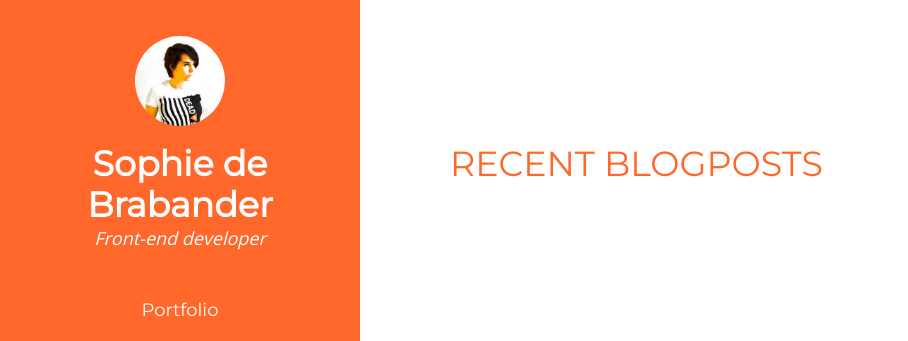
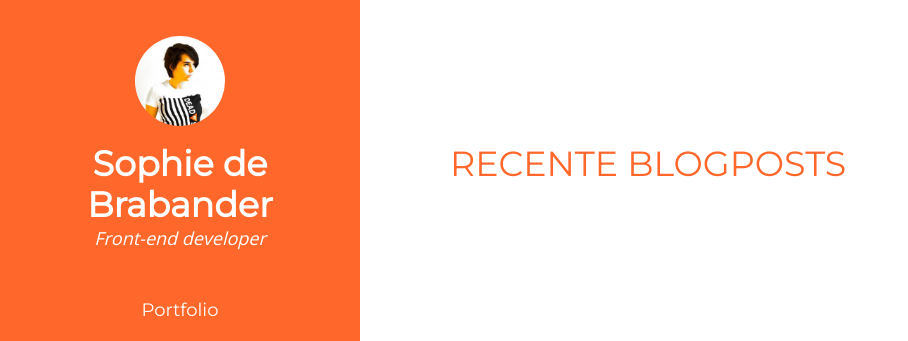
Before and after one commit to Zofie/zofie.github.io, a Jekyll site: the page built from index.html, in a window 1280 px wide. Shown: the top 341 px of the page, without its empty margins (0-908 px from the left). Built offline with Jekyll 4.4.1, drawn with Linux system fonts in a browser that asks for light colours; nearby versions of some CDN libraries; comment, search, counter and statistics services are not loaded.

```diff
--- a/css/screen.css
+++ b/css/screen.css
@@ -537,9 +537,9 @@ a.o-nav--main__list-item-link:hover, a.o-nav--main__list-item-link:visited, a.o-
 .o-blog__list + .o-blog__list { border-top: 2px solid #eee; }
 
 .o-portfolio__holder { -webkit-transition: .2s; transition: .2s; position: relative; bottom: 0; width: 100%; float: left; position: relative; padding-left: 0px; padding-right: 16px; margin-top: 16px; margin-top: 1rem; margin-bottom: 16px; margin-bottom: 1rem; cursor: pointer; }
-@media (min-width: 60em) { .o-portfolio__holder { width: 50%; float: left; position: relative; padding-left: 0px; padding-right: 16px; } }
-@media (min-width: 71.25em) { .o-portfolio__holder { width: 50%; float: left; position: relative; padding-left: 0px; padding-right: 32px; }
+@media (min-width: 60em) { .o-portfolio__holder { width: 50%; float: left; position: relative; padding-left: 0px; padding-right: 16px; }
   .o-portfolio__holder:hover .o-portfolio__image { -webkit-transform: translate(0, -4em); -ms-transform: translate(0, -4em); transform: translate(0, -4em); } }
+@media (min-width: 71.25em) { .o-portfolio__holder { width: 50%; float: left; position: relative; padding-left: 0px; padding-right: 32px; } }
 
 .o-portfolio__inner { position: relative; }
 
--- a/index.html
+++ b/index.html
@@ -10,7 +10,7 @@ intro-image: img/header.jpg
   <section class="holder">
     <div class="holder--content">
       <h1 class="e-title">
-        Recent blogposts
+        Recente blogposts
       </h1>
       <div class="blog">
         {% for post in site.posts | limit : 3 %}
```
Also changed, not shown: scss/_objects.portfolio.scss (+4 -5 lines), 1 other file.
